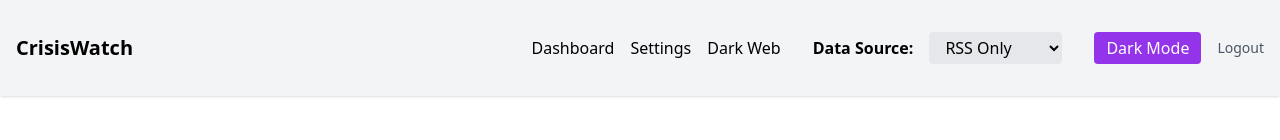
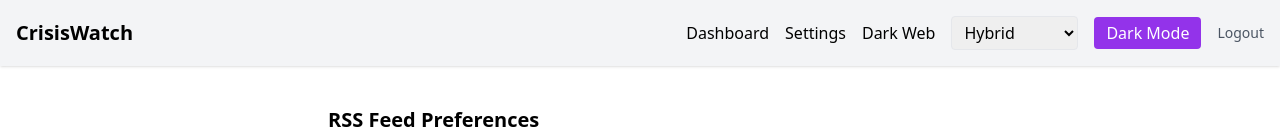
Before and after one commit to graydragon2/CrisisWatch, a Next.js app: page /settings in a window 1280 px wide. Shown: the top 140 px of the page. Built offline with nearby package versions, Linux system fonts and the light colour scheme; no server answers.

Commit message:
Update SourceToggle.js

```diff
--- a/components/SourceToggle.js
+++ b/components/SourceToggle.js
@@ -3,17 +3,14 @@ import { useState } from 'react';
 
 export default function SourceToggle({ mode, setMode }) {
   return (
-    <div className="flex items-center space-x-4 p-4">
-      <label className="font-semibold">Data Source:</label>
-      <select
-        value={mode}
-        onChange={(e) => setMode(e.target.value)}
-        className="px-3 py-1 rounded bg-gray-200 dark:bg-gray-700 text-black dark:text-white"
-      >
-        <option value="rss">RSS Only</option>
-        <option value="gdelt">GDELT Only</option>
-        <option value="hybrid">Hybrid</option>
-      </select>
-    </div>
+    <select
+      className="border rounded px-2 py-1 dark:bg-gray-700 dark:text-white"
+      value={mode}
+      onChange={(e) => setMode(e.target.value)}
+    >
+      <option value="Hybrid">Hybrid</option>
+      <option value="RSS">RSS Only</option>
+      <option value="GDELT">GDELT Only</option>
+    </select>
   );
 }
```
